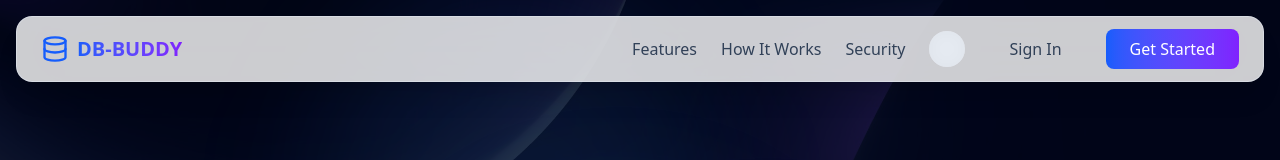
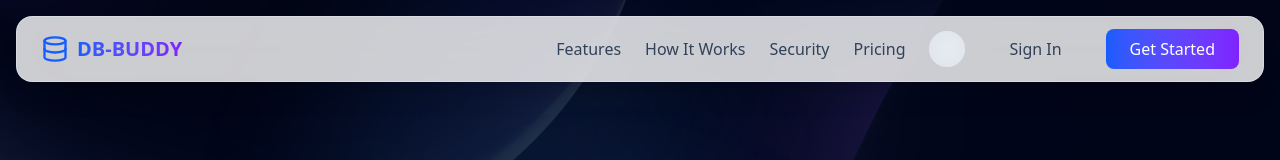
Before and after one commit to DEV1XX/db-buddy, a React (Vite) app in the folder frontend/: page / in a window 1280 px wide. Shown: the top 160 px of the page. Built offline with nearby package versions, Linux system fonts and the light colour scheme; no server answers; some icons are missing.

Commit message:
fix : navbar ui fixes.

```diff
--- a/frontend/src/components/Navbar.jsx
+++ b/frontend/src/components/Navbar.jsx
@@ -2,6 +2,7 @@ import React, { useEffect, useState } from "react";
 import { Database, Menu, X } from "lucide-react";
 import LightModeIcon from "@mui/icons-material/LightMode";
 import DarkModeIcon from "@mui/icons-material/DarkMode";
+import { useNavigate } from "react-router-dom";
 import {
   SignedIn,
   SignedOut,
@@ -11,6 +12,7 @@ import {
 } from "@clerk/clerk-react";
 
 const Navbar = () => {
+  const navigate = useNavigate();
   const [isDarkMode, setIsDarkMode] = useState(() => {
     return localStorage.getItem("darkMode") === "true";
   });
@@ -65,6 +67,12 @@ const Navbar = () => {
                 >
                   Security
                 </a>
+                <a
+                  href="/pricing"
+                  className="text-slate-700 dark:text-slate-300 hover:text-blue-600 dark:hover:text-blue-400 transition-colors font-medium"
+                >
+                  Pricing
+                </a>
               </SignedOut>
 
               {/* Signed In Navigation */}
@@ -79,13 +87,13 @@ const Navbar = () => {
                   href="/"
                   className="text-slate-700 dark:text-slate-300 hover:text-blue-600 dark:hover:text-blue-400 transition-colors font-medium"
                 >
-                  Landing Page
+                  Home
                 </a>
                 <a
-                  href="/history"
+                  href="/pricing"
                   className="text-slate-700 dark:text-slate-300 hover:text-blue-600 dark:hover:text-blue-400 transition-colors font-medium"
                 >
-                  History
+                  Pricing
                 </a>
               </SignedIn>
 
@@ -122,7 +130,6 @@ const Navbar = () => {
 
             {/* Mobile Menu Button */}
             <div className="md:hidden flex items-center space-x-3">
-              {/* Theme Toggle Mobile */}
               <button
                 onClick={toggleTheme}
                 className="rounded-full bg-slate-200/80 dark:bg-slate-700/80 backdrop-blur-sm h-9 w-9 flex items-center justify-center hover:scale-110 transition-transform text-slate-700 dark:text-slate-200"
@@ -173,6 +180,13 @@ const Navbar = () => {
                 >
                   Security
                 </a>
+                <a
+                  href="/pricing"
+                  className="block text-slate-700 dark:text-slate-300 hover:text-blue-600 dark:hover:text-blue-400 transition-colors font-medium"
+                  onClick={() => setIsMenuOpen(false)}
+                >
+                  Pricing
+                </a>
               </SignedOut>
 
               {/* Signed In Mobile Navigation */}
@@ -189,14 +203,14 @@ const Navbar = () => {
                   className="block text-slate-700 dark:text-slate-300 hover:text-blue-600 dark:hover:text-blue-400 transition-colors font-medium"
                   onClick={() => setIsMenuOpen(false)}
                 >
-                  Landing Page
+                  Home
                 </a>
                 <a
-                  href="/history"
+                  href="/pricing"
                   className="block text-slate-700 dark:text-slate-300 hover:text-blue-600 dark:hover:text-blue-400 transition-colors font-medium"
                   onClick={() => setIsMenuOpen(false)}
                 >
-                  History
+                  Pricing
                 </a>
               </SignedIn>
 
```
